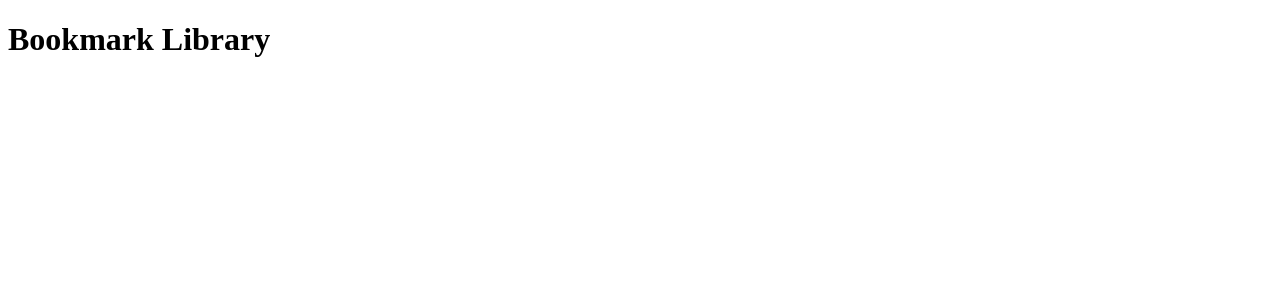
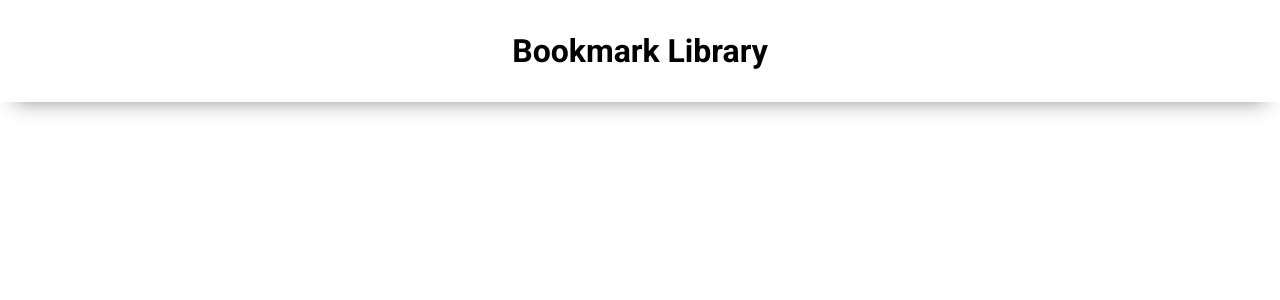
Before and after one commit to GreenEagleKing/phantom-bookmark, a React (Vite) app: page / in a window 1280 px wide. Shown: the top 300 px of the page. Built offline with nearby package versions, Linux system fonts and the light colour scheme.

Commit message:
basic doc and heading css

```diff
--- a/src/index.css
+++ b/src/index.css
@@ -0,0 +1,23 @@
+
+/* Setting default values for doc */
+*,
+*::after,
+*::before {
+  box-sizing: border-box;
+  margin: 0;
+  padding: 0;
+}
+
+body {
+  font-family: 'Roboto', sans-serif;
+  font-size: 16px;
+}
+
+.header-container {
+  display: flex;
+  justify-content: center;
+  align-items: center;
+  width: 100vw;
+  padding: 2rem;
+  box-shadow: 0px 15px 20px -15px rgb(146, 145, 145);
+}
```
